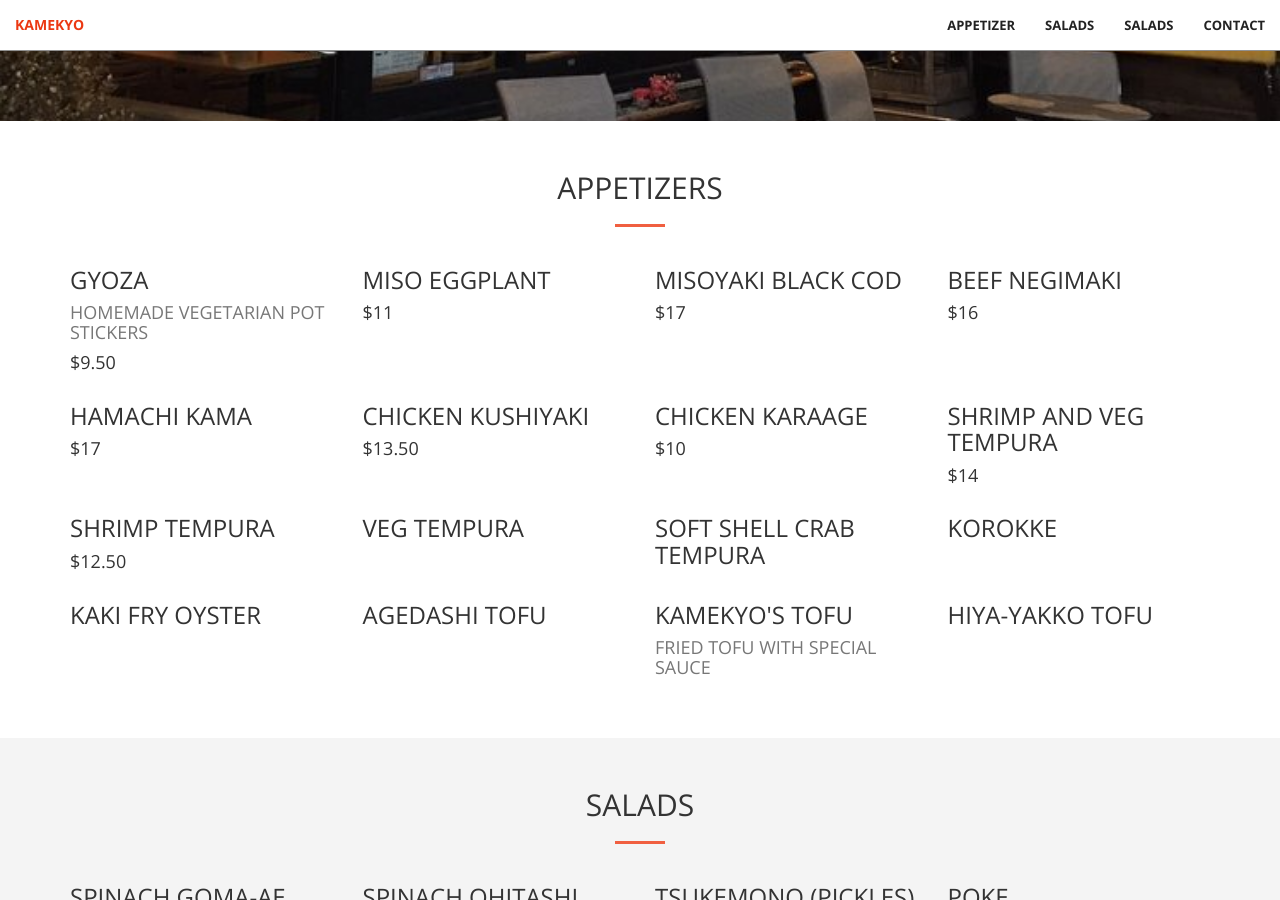
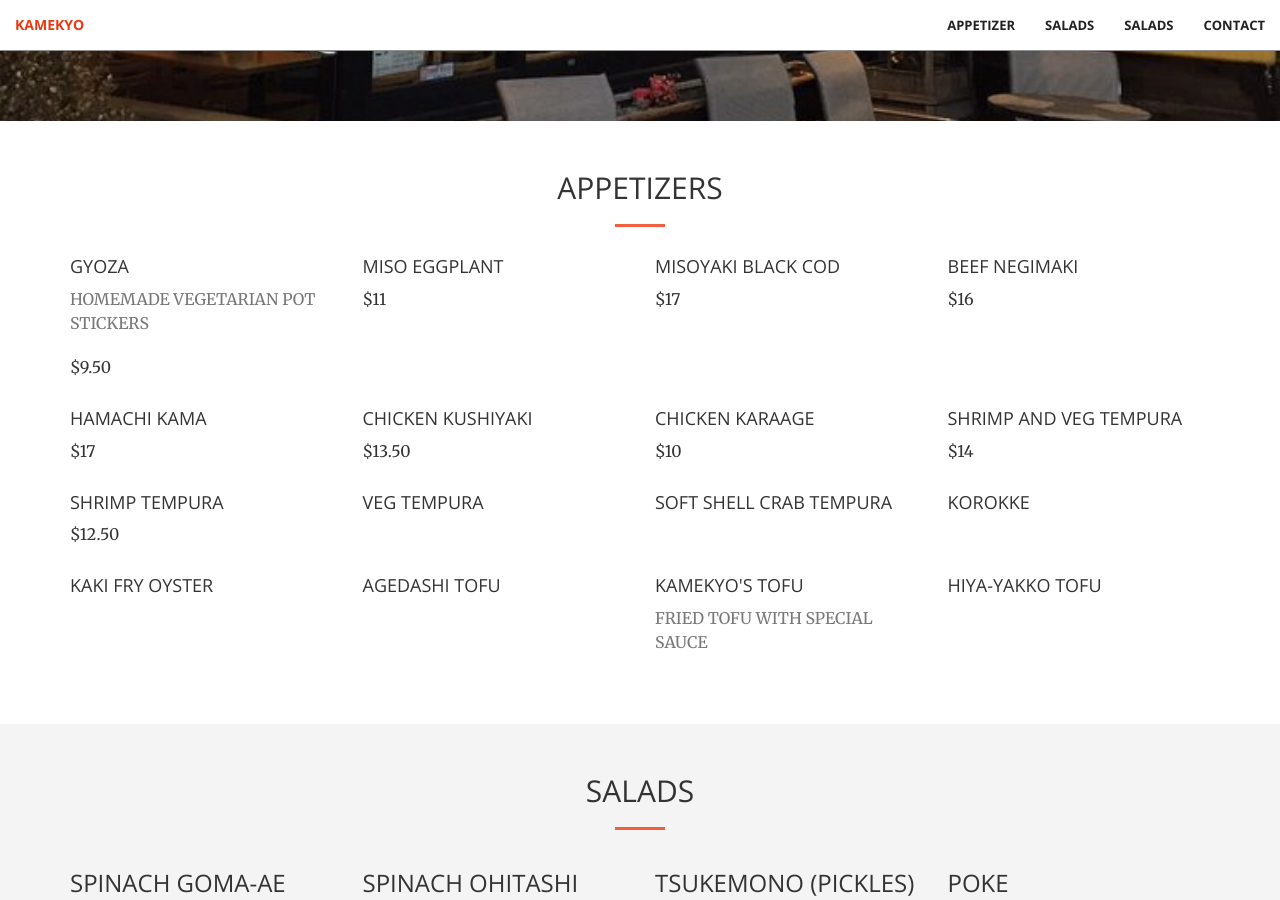
Before and after one commit to CyrusLiang/kamekyo, a Jekyll site: the page built from index.html, in a window 1280 px wide and 900 px high, scrolled down 779 px. Built offline with Jekyll 4.4.1, drawn with Linux system fonts in a browser that asks for light colours.

Commit message:
Update appetizers.html

```diff
--- a/_includes/appetizers.html
+++ b/_includes/appetizers.html
@@ -11,106 +11,106 @@
         <div class="row">
             <div class="col-lg-3 col-sm-6">
                 <div class="food-box">
-                    <h3>Gyoza</h3>
-                    <h4 class="text-muted">Homemade vegetarian pot stickers</h4>
-                    <h4 id="gyoza"></h4>
+                    <h4>Gyoza</h4>
+                    <p class="text-muted">Homemade vegetarian pot stickers</p>
+                    <p id="gyoza"></p>
                 </div>
             </div>
             <div class="col-lg-3 col-sm-6">
                 <div class="food-box">
-                    <h3>Miso Eggplant</h3>
-                    <h4 id="eggp"></h4>
+                    <h4>Miso Eggplant</h4>
+                    <p id="eggp"></p>
                 </div>
             </div>
             <div class="col-lg-3 col-sm-6">
                 <div class="food-box">
-                    <h3>Misoyaki Black Cod</h3>
-                    <h4 id="misoyaki"></h4>
+                    <h4>Misoyaki Black Cod</h4>
+                    <p id="misoyaki"></p>
                 </div>
             </div>
             <div class="col-lg-3 col-sm-6">
                 <div class="food-box">
-                    <h3>Beef Negimaki</h3>
-                    <h4 id="bnegi"></h4>
+                    <h4>Beef Negimaki</h4>
+                    <p id="bnegi"></p>
                 </div>
             </div>
         </div>
         <div class="row">
             <div class="col-lg-3 col-sm-6">
                 <div class="food-box">
-                    <h3>Hamachi Kama</h3>
-                    <h4 id="hkama"></h4>
+                    <h4>Hamachi Kama</h4>
+                    <p id="hkama"></p>
                 </div>
             </div>
             <div class="col-lg-3 col-sm-6">
                 <div class="food-box">
-                    <h3>Chicken Kushiyaki</h3>
-                    <h4 id="ckushi"></h4>
+                    <h4>Chicken Kushiyaki</h4>
+                    <p id="ckushi"></p>
                 </div>
             </div>
             <div class="col-lg-3 col-sm-6">
                 <div class="food-box">
-                    <h3>Chicken Karaage</h3>
-                    <h4 id="karaage"></h4>
+                    <h4>Chicken Karaage</h4>
+                    <p id="karaage"></p>
                 </div>
             </div>
             <div class="col-lg-3 col-sm-6">
                 <div class="food-box">
-                    <h3>Shrimp and Veg Tempura</h3>
-                    <h4 id="svtempura"></h4>
+                    <h4>Shrimp and Veg Tempura</h4>
+                    <p id="svtempura"></p>
                 </div>
             </div>
         </div>
         <div class="row">
             <div class="col-lg-3 col-sm-6">
                 <div class="food-box">
-                    <h3>Shrimp Tempura</h3>
-                    <h4 id="stempura"></h4>
+                    <h4>Shrimp Tempura</h4>
+                    <p id="stempura"></p>
                 </div>
             </div>
             <div class="col-lg-3 col-sm-6">
                 <div class="food-box">
-                    <h3>Veg Tempura</h3>
-                    <h4 id="vtempura"></h4>
+                    <h4>Veg Tempura</h4>
+                    <p id="vtempura"></p>
                 </div>
             </div>
             <div class="col-lg-3 col-sm-6">
                 <div class="food-box">
-                    <h3>Soft Shell Crab Tempura</h3>
-                    <h4 id="sscrab"></h4>
+                    <h4>Soft Shell Crab Tempura</h4>
+                    <p id="sscrab"></p>
                 </div>
             </div>
             <div class="col-lg-3 col-sm-6">
                 <div class="food-box">
-                    <h3>Korokke</h3>
-                    <h4 id="korokke"></h4>
+                    <h4>Korokke</h4>
+                    <p id="korokke"></p>
                 </div>
             </div>
         </div>
         <div class="row">
             <div class="col-lg-3 col-sm-6">
                 <div class="food-box">
-                    <h3>Kaki Fry Oyster</h3>
-                    <h4 id="kakifry"></h4>
+                    <h4>Kaki Fry Oyster</h4>
+                    <p id="kakifry"></p>
                 </div>
             </div>
             <div class="col-lg-3 col-sm-6">
                 <div class="food-box">
-                    <h3>Agedashi Tofu</h3>
-                    <h4 id="atofu"></h4>
+                    <h4>Agedashi Tofu</h4>
+                    <p id="atofu"></p>
                 </div>
             </div>
             <div class="col-lg-3 col-sm-6">
                 <div class="food-box">
-                    <h3>Kamekyo's Tofu</h3>
-                    <h4 class="text-muted">Fried tofu with special sauce</h4>
-                    <h4 id="ktofu"></h4>
+                    <h4>Kamekyo's Tofu</h4>
+                    <p class="text-muted">Fried tofu with special sauce</p>
+                    <p id="ktofu"></p>
                 </div>
             </div>
             <div class="col-lg-3 col-sm-6">
                 <div class="food-box">
-                    <h3>Hiya-yakko Tofu</h3>
-                    <h4 id="htofu"></h4>
+                    <h4>Hiya-yakko Tofu</h4>
+                    <p id="htofu"></p>
                 </div>
             </div>
         </div>
```
